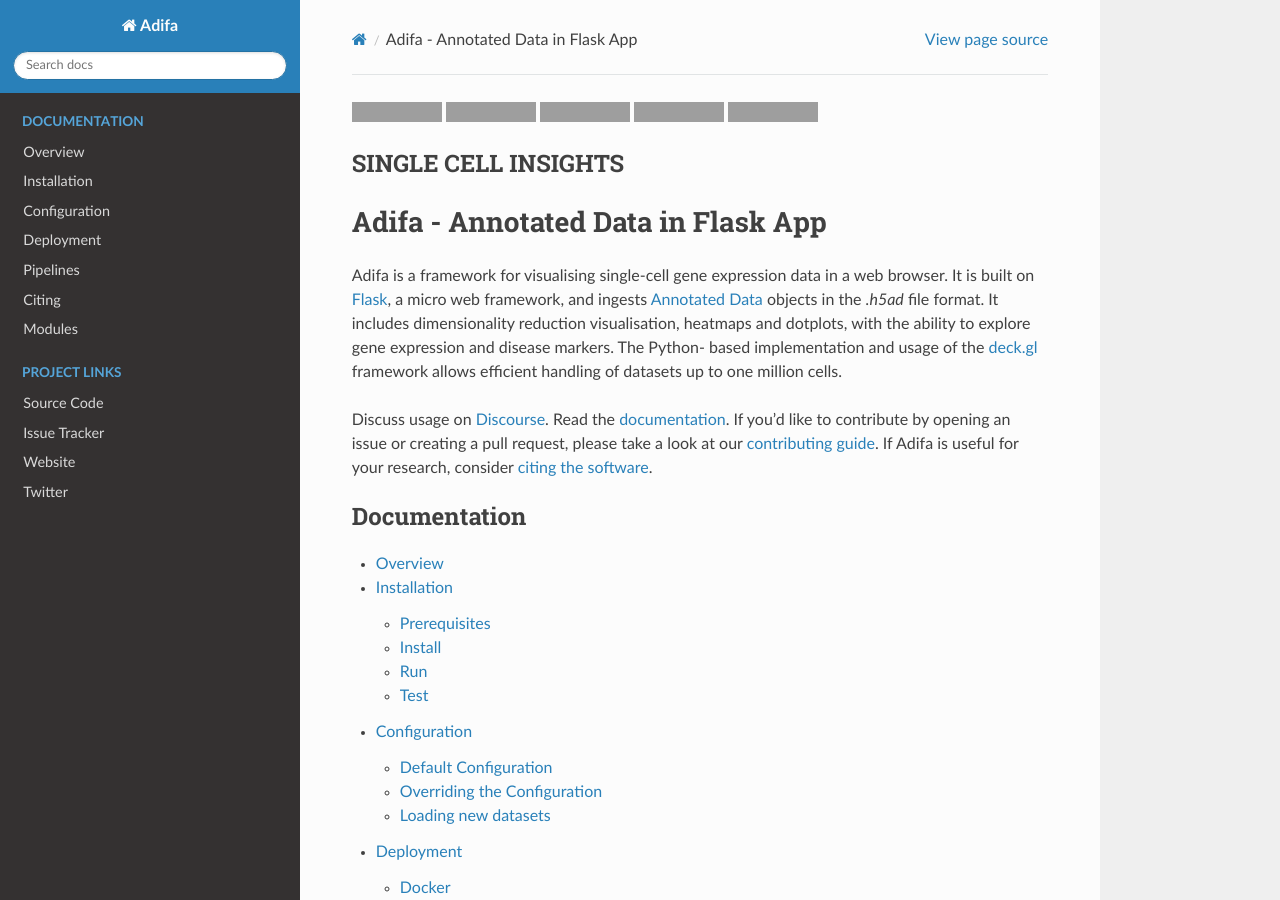
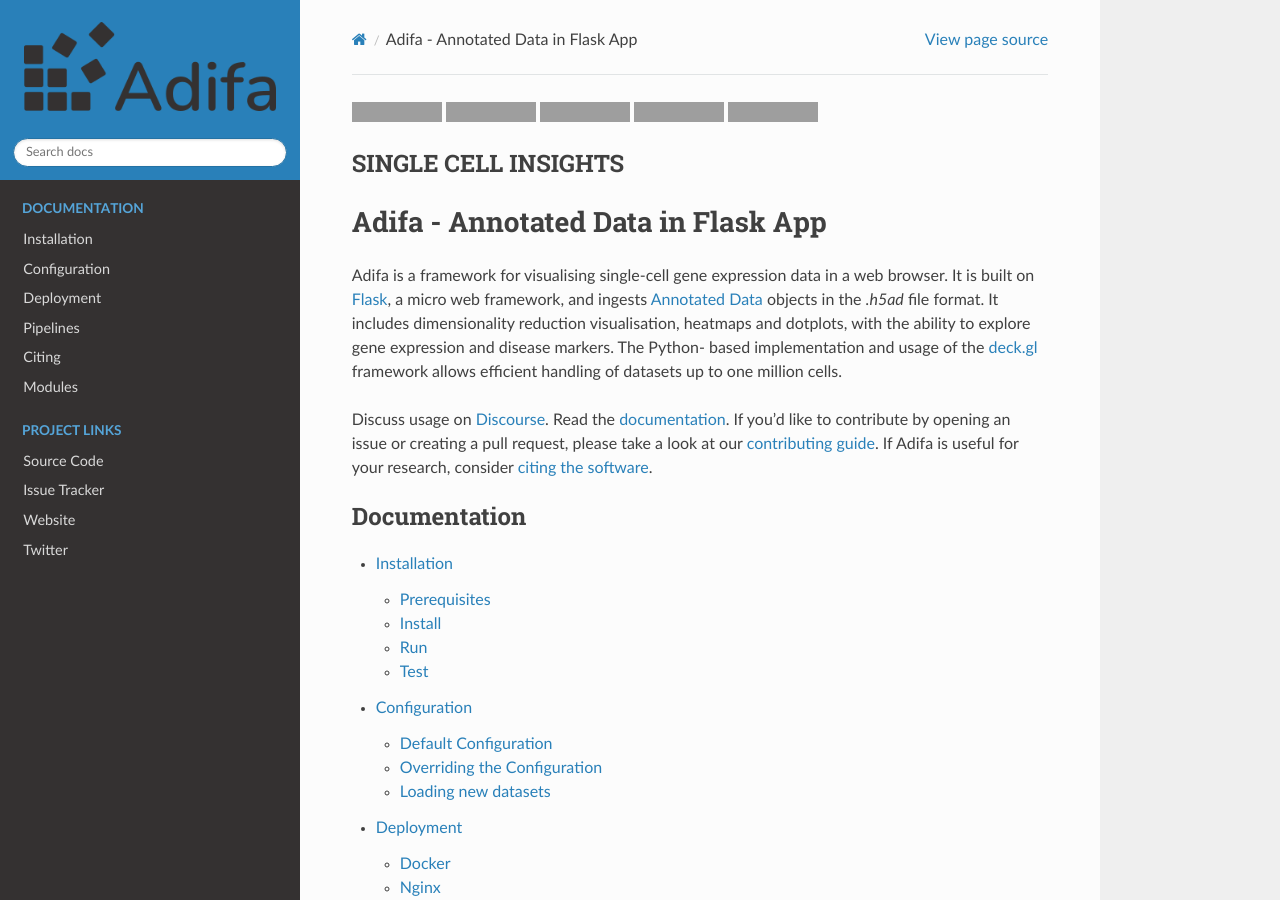
Before and after one commit to haniffalab/sci-adifa, a Sphinx documentation site: the page built from sphinx/index.rst, in a window 1280 px wide and 900 px high, cut to the strip 0-900 px from the top of the window. Built offline with Sphinx 7.4.7 and the Read the Docs theme 2.0.0, drawn with Linux system fonts in a browser that asks for light colours; grey boxes are pictures that could not be loaded.

Commit message:
added logo, removed overview page

```diff
--- a/sphinx/conf.py
+++ b/sphinx/conf.py
@@ -50,6 +50,11 @@
 #
 html_theme = 'sphinx_rtd_theme'
 
+html_logo = 'logo.png'
+html_theme_options = {
+    'logo_only': True
+}
+
 # Add any paths that contain custom static files (such as style sheets) here,
 # relative to this directory. They are copied after the builtin static files,
 # so a file named "default.css" will overwrite the builtin "default.css".
--- a/sphinx/index.rst
+++ b/sphinx/index.rst
@@ -41,7 +41,6 @@
    :caption: Documentation
    :glob:
 
-   overview
    installation
    configuration
    deployment
--- a/sphinx/overview.rst
+++ /dev/null
@@ -1,2 +0,0 @@
-Overview
-========
```
Also changed, not shown: sphinx/logo.png (added).
